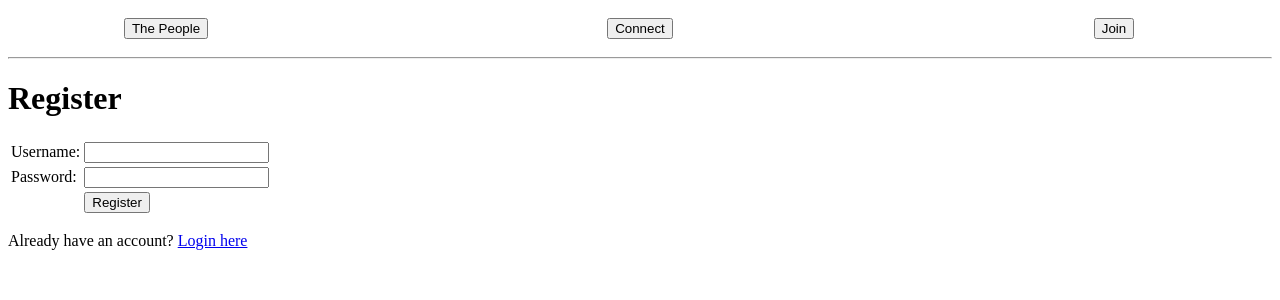
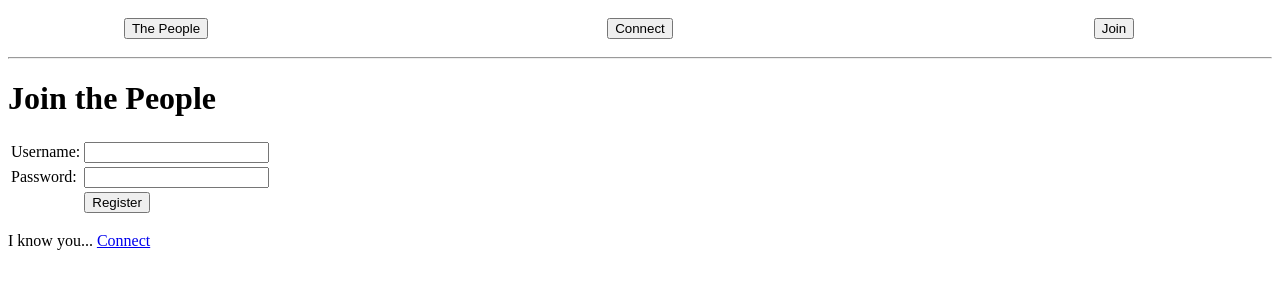
Before and after one commit to ismaelgiovannetti/demos, a PHP site: page /register.php in a window 1280 px wide. Shown: the top 300 px of the page. Run offline with PHP 8.4, Linux system fonts and the light colour scheme.

Commit message:
Update register.php

```diff
--- a/register.php
+++ b/register.php
@@ -6,12 +6,12 @@ if ($_SERVER['REQUEST_METHOD'] === 'POST') {
     $password = $_POST['password'] ?? '';
 
     if (empty($username) || empty($password)) {
-        $_SESSION['message'] = 'Please fill in all fields';
+        $_SESSION['message'] = 'Dèmos : What is your name ?';
         redirect('register.php');
     }
 
     if (strlen($password) < 8) {
-        $_SESSION['message'] = 'Password must be at least 8 characters long';
+        $_SESSION['message'] = 'Dèmos : Password... Longer...';
         redirect('register.php');
     }
 
@@ -22,14 +22,14 @@ if ($_SERVER['REQUEST_METHOD'] === 'POST') {
         $stmt = $db->prepare('INSERT INTO users (username, password) VALUES (?, ?)');
         $stmt->execute([$username, $hashedPassword]);
 
-        $_SESSION['message'] = 'Registration successful! Please login.';
+        $_SESSION['message'] = 'Dèmos : Welcome to the People. Now connect.';
         redirect('login.php');
     } catch (PDOException $e) {
         if ($e->getCode() == 23000) { // Duplicate entry
-            $_SESSION['message'] = 'Username already exists';
+            $_SESSION['message'] = 'Dèmos : I already know you. Connect.';
         } else {
             error_log('Registration error: ' . $e->getMessage());
-            $_SESSION['message'] = 'Registration failed. Please try again.';
+            $_SESSION['message'] = 'Dèmos : Mhh...';
         }
         redirect('register.php');
     }
@@ -37,7 +37,7 @@ if ($_SERVER['REQUEST_METHOD'] === 'POST') {
 ?>
 <?php include 'includes/header.php'; ?>
 
-<h1>Register</h1>
+<h1>Join the People</h1>
 <form method="post" action="register.php">
     <table>
         <tr>
@@ -54,6 +54,6 @@ if ($_SERVER['REQUEST_METHOD'] === 'POST') {
         </tr>
     </table>
 </form>
-<p>Already have an account? <a href="login.php">Login here</a></p>
+<p>I know you... <a href="login.php">Connect</a></p>
 
 <?php include 'includes/footer.php'; ?>
```
